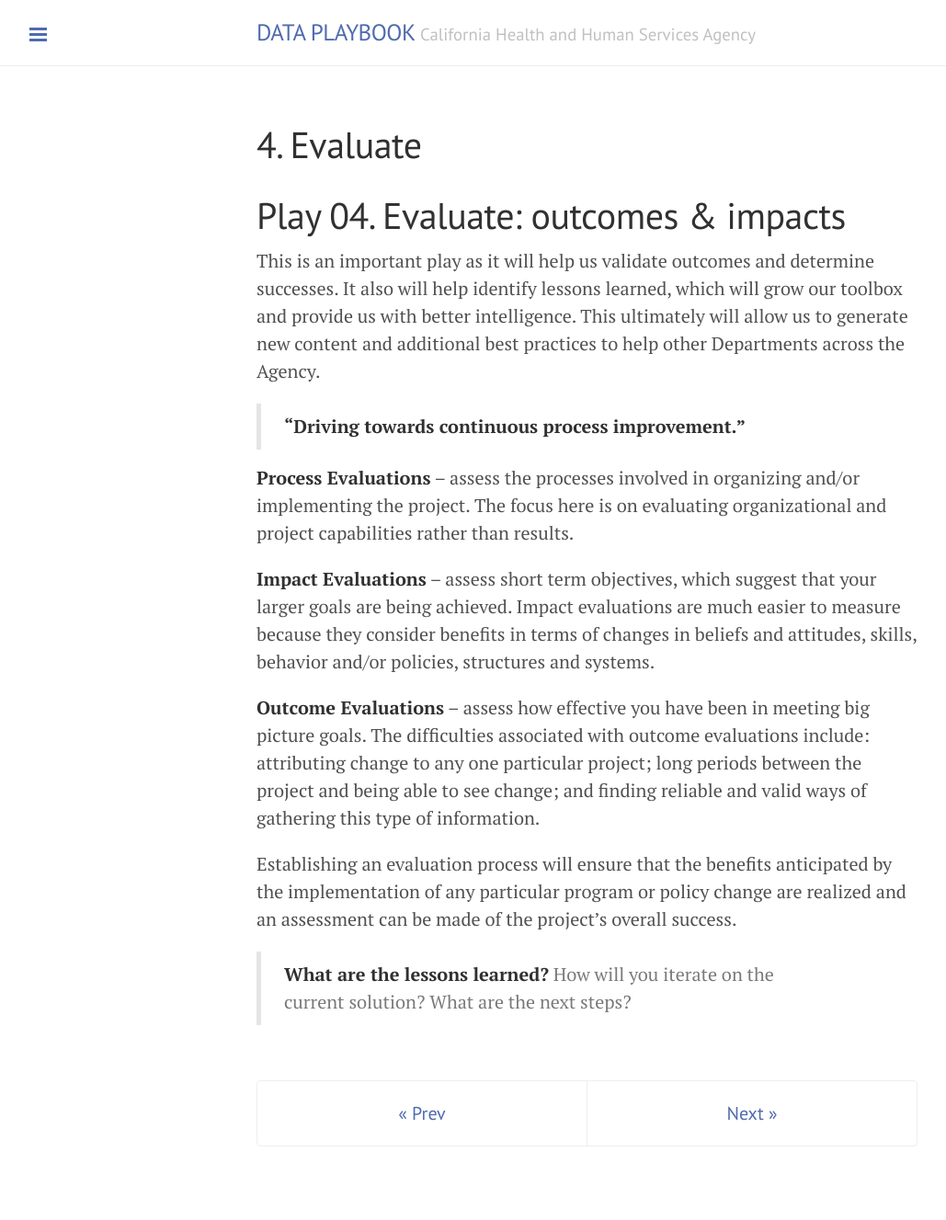
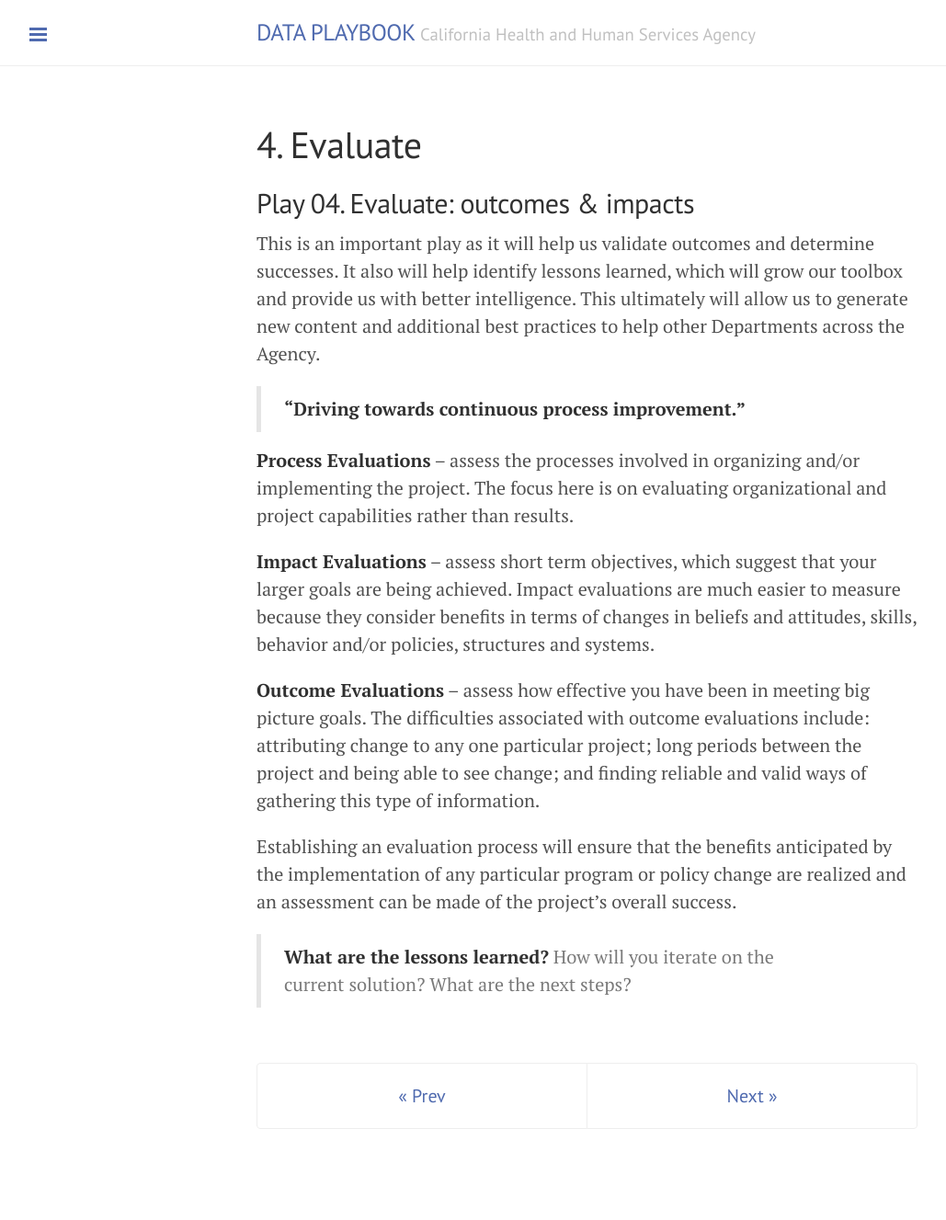
Before and after one commit to chhsdata/dataplaybook, a Jekyll site: the page built from 4_evaluate.md, in a window 1280 px wide. Shown: the whole page at 92% size, without its empty margins (1-1030 px from the left). Built offline with Jekyll 4.4.1, drawn with Linux system fonts in a browser that asks for light colours.

```diff
--- a/4_evaluate.md
+++ b/4_evaluate.md
@@ -3,7 +3,7 @@ layout: page
 title: 4. Evaluate
 permalink: /evaluate/
 ---
-# Play 04. Evaluate: outcomes & impacts
+## Play 04. Evaluate: outcomes & impacts
 
 This is an important play as it will help us validate outcomes and determine successes. It also will help  identify lessons learned, which will grow our toolbox and provide us with better intelligence. This ultimately will allow us to generate new content and additional best practices to help other Departments across the Agency.
 
```
